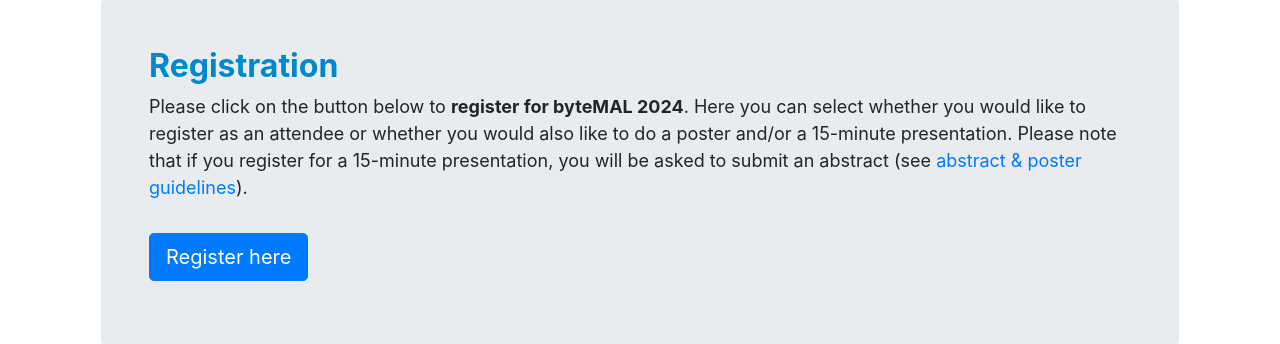
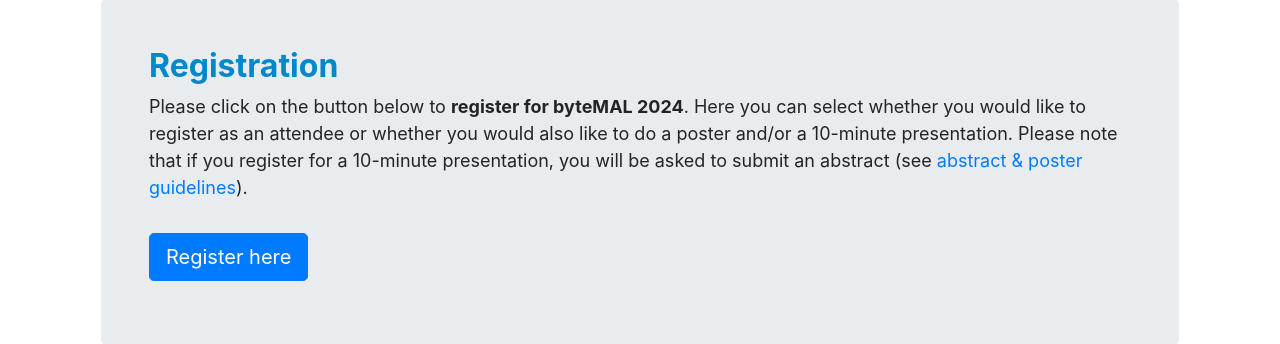
Before and after one commit to bytemal/bytemal-2024, a Jekyll site: the page built from _pages/register.md, in a window 1280 px wide. Shown: the part 582-926 px from the top of the page. Built offline with Jekyll 4.4.1, drawn with Linux system fonts in a browser that asks for light colours; nearby versions of some CDN libraries.

Commit message:
Update register.md

```diff
--- a/_pages/register.md
+++ b/_pages/register.md
@@ -6,7 +6,7 @@
 
 <div class="jumbotron p-5" style="text-align: left">
   <h2><b>Registration</b></h2>
-  <p style = "font-size: 18px">Please click on the button below to <b>register for byteMAL 2024</b>. Here you can select whether you would like to register as an attendee or whether you would also like to do a poster and/or a 15-minute presentation. Please note that if you register for a 15-minute presentation, you will be asked to submit an abstract (see <a href="/bytemal-2024/submit"> abstract & poster guidelines</a>). </p>
+  <p style = "font-size: 18px">Please click on the button below to <b>register for byteMAL 2024</b>. Here you can select whether you would like to register as an attendee or whether you would also like to do a poster and/or a 10-minute presentation. Please note that if you register for a 10-minute presentation, you will be asked to submit an abstract (see <a href="/bytemal-2024/submit"> abstract & poster guidelines</a>). </p>
 <a class="btn btn-primary btn-lg my-3" href="/bytemal-2024/RegistrationError" target="_blank" role="button">Register here</a>
 </div>
 
```
